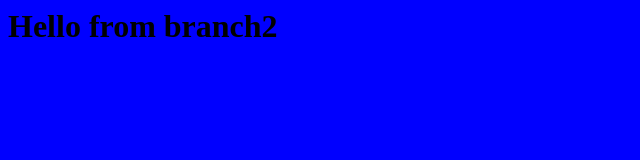
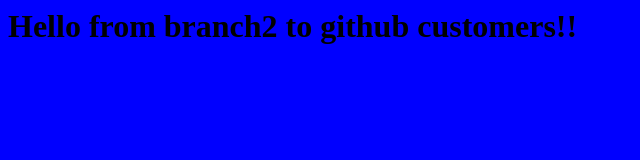
Before and after one commit to Anastasiiya/temp1, a plain HTML site: page index.html in a window 1280 px wide. Shown: the whole page, without its empty margins (0-640 px from the left). Drawn offline with Linux system fonts and the light colour scheme.

Commit message:
trying to be funny

```diff
--- a/index.html
+++ b/index.html
@@ -1,7 +1,7 @@
 <html>
 
 	<body bgcolor = "blue">
-	<h1> Hello from branch2 </h1>
+	<h1> Hello from branch2 to github customers!!</h1>
 
 	</body>
 </html>
```
